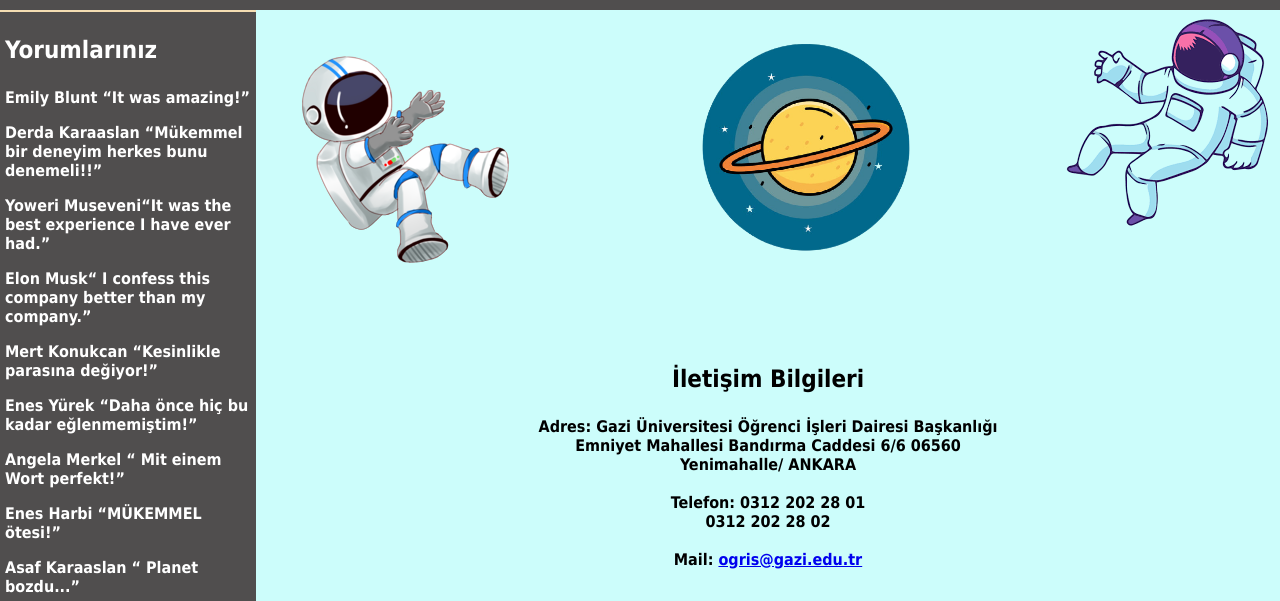
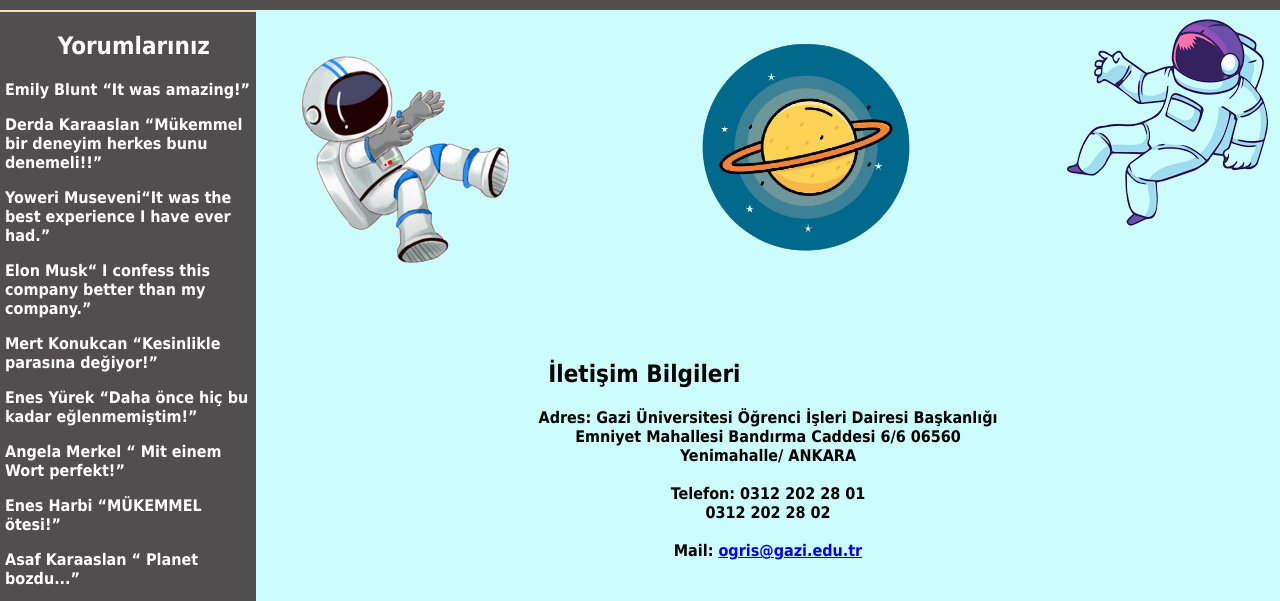
Before and after one commit to derdakaraaslan/tourplanet, a plain HTML site: page iletisim.html in a window 1280 px wide. Shown: the part 147-748 px from the top of the page. Drawn offline with Linux system fonts and the light colour scheme.

Commit message:
Update iletisim.html

```diff
--- a/iletisim.html
+++ b/iletisim.html
@@ -39,7 +39,7 @@
 
     <div class="yorumlariniz">
         <ul>
-            <h3>Yorumlarınız</h3>
+            <h2>Yorumlarınız</h2>
             <li>
                 <p>Emily Blunt <q>It was amazing!</q></p>
             </li>
@@ -84,7 +84,7 @@
         <img class="ileft" src="iltsol.png"> <img class="iorta" src="iltorta.png" width="25%"> <img class="iright" src="iletisimsag.png">
         <div class="alticerik">
 
-            <h3>İletişim Bilgileri</h3>
+            <h2>İletişim Bilgileri</h2>
             Adres: Gazi Üniversitesi Öğrenci İşleri Dairesi Başkanlığı <br> Emniyet Mahallesi Bandırma Caddesi 6/6 06560 <br> Yenimahalle/ ANKARA <br><br> Telefon: 0312 202 28 01 <br> 0312 202 28 02 <br> <br> Mail: <a href="mailto:someone@example.com">ogris@gazi.edu.tr</a>
             <div class="map">
 
```
